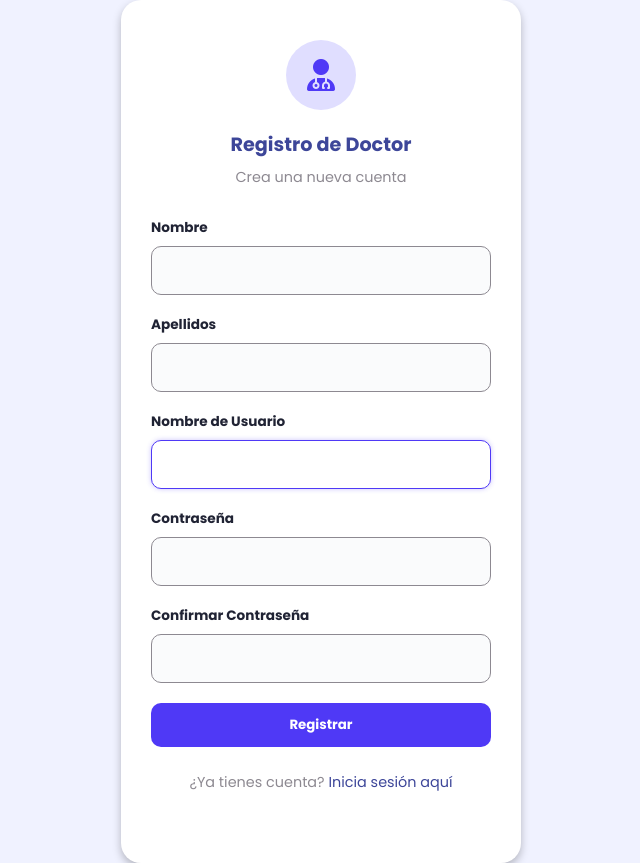
After one commit to AlanMtz02/Proyecto-Integrador-I, a Django app: page /usuarios/registro/ in a window 1280 px wide. The commit adds this page. Shown: the whole page, without its empty margins (319-959 px from the left). Run offline with Django 5.2, Linux system fonts and the light colour scheme.

Commit message:
Creacion de registro de doctor

```diff
--- a/config/urls.py
+++ b/config/urls.py
@@ -26,5 +26,7 @@ urlpatterns = [
 
     path('', lambda request: redirect('login')),  # redirige la raíz al login
 
-    path('',include('clinica.urls'))
+    path('',include('clinica.urls')),
+
+    path('usuarios/',include('usuarios.urls'))
 ]
--- a/static/css/estilos.css
+++ b/static/css/estilos.css
@@ -1553,7 +1553,7 @@ tbody tr td {
     padding-top: 10px;
 }
 
-/* Mantenemos tu regla de labels para que se vea idéntico */
+/* Mantenemos regla de labels para que se vea idéntico */
 #consulta p label {
     display: block;
     font-size: 11px;
@@ -1634,6 +1634,10 @@ tbody tr td {
     margin-bottom: 30px;
 }
 
+.login_subtitle a{
+    text-decoration: none;
+    color: var(--primario);
+}
 /* Campos de Formulario */
 .login_field_group {
     text-align: left;
--- /dev/null
+++ b/templates/clinica/registrar_doctor.html
@@ -0,0 +1,96 @@
+{% load static %}
+<!DOCTYPE html>
+<html lang="es">
+<head>
+    <meta charset="UTF-8">
+    <title>Registrar Doctor - Sistema de Expediente Clínico</title>
+    <link rel="stylesheet" href="{% static 'css/estilos.css' %}">
+
+    <!-- Font Awesome oficial (versión 6.5.1 estable) -->
+    <link rel="stylesheet" href="https://cdnjs.cloudflare.com/ajax/libs/font-awesome/6.5.1/css/all.min.css" integrity="sha512-DTOQO9RWCH3ppGqcWaEA1BIZOC6xxalwEsw9c2QQeAIftl+Vegovlnee1c9QX4TctnWMn13TZye+giMm8e2LwA==" crossorigin="anonymous" referrerpolicy="no-referrer" />
+
+    <link rel="preconnect" href="https://fonts.googleapis.com">
+    <link rel="preconnect" href="https://fonts.gstatic.com" crossorigin>
+    <link href="https://fonts.googleapis.com/css2?family=Poppins:wght@400;700&display=swap" rel="stylesheet">
+</head>
+<body class="login_body">
+
+<div class="login_container">
+    <div class="login_icon_circle">
+        <i class="fa-solid fa-user-doctor"></i>
+    </div>
+
+    <h2 class="login_title">Registro de Doctor</h2>
+    <p class="login_subtitle">Crea una nueva cuenta</p>
+
+    <form method="post" class="login_form">
+        {% csrf_token %}
+
+        <div class="login_field_group">
+            <label class="login_label">Nombre</label>
+            <div class="login_input_wrapper">
+                {{ form.nombre }}
+            </div>
+            {% for error in form.nombre.errors %}
+                <div class="login_error_message">{{ error }}</div>
+            {% endfor %}
+        </div>
+
+        <div class="login_field_group">
+            <label class="login_label">Apellidos</label>
+            <div class="login_input_wrapper">
+                {{ form.apellidos }}
+            </div>
+            {% for error in form.apellidos.errors %}
+                <div class="login_error_message">{{ error }}</div>
+            {% endfor %}
+        </div>
+
+        <div class="login_field_group">
+            <label class="login_label">Nombre de Usuario</label>
+            <div class="login_input_wrapper">
+                {{ form.username }}
+            </div>
+            {% for error in form.username.errors %}
+                <div class="login_error_message">{{ error }}</div>
+            {% endfor %}
+        </div>
+
+        <div class="login_field_group">
+            <label class="login_label">Contraseña</label>
+            <div class="login_input_wrapper">
+                {{ form.password1 }}
+            </div>
+            {% for error in form.password1.errors %}
+                <div class="login_error_message">{{ error }}</div>
+            {% endfor %}
+        </div>
+
+        <div class="login_field_group">
+            <label class="login_label">Confirmar Contraseña</label>
+            <div class="login_input_wrapper">
+                {{ form.password2 }}
+            </div>
+            {% for error in form.password2.errors %}
+                <div class="login_error_message">{{ error }}</div>
+            {% endfor %}
+        </div>
+
+        {% if form.non_field_errors %}
+        <div class="login_error_message">
+            {% for error in form.non_field_errors %}
+                {{ error }}
+            {% endfor %}
+        </div>
+        {% endif %}
+
+        <div class="login_button_group">
+            <button type="submit" class="login_btn_primary">Registrar</button>
+        </div>
+    </form>
+
+    <p class="login_subtitle">¿Ya tienes cuenta? <a href="{% url 'login' %}">Inicia sesión aquí</a></p>
+</div>
+
+</body>
+</html>
--- a/templates/registration/login.html
+++ b/templates/registration/login.html
@@ -50,9 +50,14 @@
                 </div>
             {% endif %}
 
+
+
             <div class="login_button_group">
                 <button type="submit" class="login_btn_primary">Iniciar Sesión</button>
             </div>
+
+            <p class="login_subtitle">¿No tienes cuenta? <a href="{% url 'registrar_doctor' %}">Regístrate aquí</a></p>
+
 
         </form>
     </div>
--- /dev/null
+++ b/usuarios/forms.py
@@ -0,0 +1,43 @@
+from django import forms
+from django.contrib.auth.forms import UserCreationForm
+from .models import Usuario
+
+#Formulario del doctor
+#Se usa UserCreationForm debido a que ya trae la logica de de usuarios:validacion de contraseñas, hashing,etc
+class RegistroDoctorForm(UserCreationForm):
+    #Ya tiene username,password
+    nombre=forms.CharField(max_length=30,label="Nombre(s)")
+    apellidos=forms.CharField(max_length=150,label="Apellidos")
+
+    #--- Configuracion del formulario ---
+    class Meta:
+        model=Usuario #Asociar el formulario al modelo
+
+        fields=['nombre','apellidos','username','password1','password2']
+
+
+    #--- Validaciones ----
+
+    #Validar que no ingrese un nombre de usuario que ya existe
+    #Siempre es clean_*nombredelcampo*
+    def clean_username(self):
+        #1. Obtener lo que escribio en el campo username
+        username=self.cleaned_data.get('username')
+
+        #2. Si ya esta en uso por otro usuario mandar error
+        if Usuario.objects.filter(username=username).exists():
+            raise forms.ValidationError("Este nombre de usuario ya está en uso.")
+
+        #3. Siempre regresar algo (el campo validado)
+        return username
+
+
+    #Validar que se guarde en la base de datos
+    #Es lo que se ejecuta cuando hace form.save() en la view
+    def save(self, commit=True):
+        usuario = super().save(commit=False)
+        usuario.first_name = self.cleaned_data["nombre"]
+        usuario.last_name = self.cleaned_data["apellidos"]
+        if commit:
+            usuario.save()
+        return usuario
--- a/usuarios/models.py
+++ b/usuarios/models.py
@@ -8,8 +8,8 @@ class Usuario(AbstractUser):
     telefono = models.CharField(max_length=15, null=True, blank=True, verbose_name="Teléfono")
     es_activo = models.BooleanField(default=True, verbose_name="Estatus Activo")
 
-    def __str__(self):
-        # Si tiene cédula, se presenta como Doctor, si no, como Admin
-        if self.cedula:
-            return f"Dr. {self.first_name} {self.last_name}"
-        return f"Admin: {self.username}"
+    # def __str__(self):
+    #     # Si tiene cédula, se presenta como Doctor, si no, como Admin
+    #     if self.cedula:
+    #         return f"Dr. {self.first_name} {self.last_name}"
+    #     return f"Admin: {self.username}"
--- /dev/null
+++ b/usuarios/urls.py
@@ -0,0 +1,6 @@
+from django.urls import path
+from . import views
+
+urlpatterns = [
+    path("registro/", views.registrar_doctor, name="registrar_doctor"),
+]
--- a/usuarios/views.py
+++ b/usuarios/views.py
@@ -1,3 +1,26 @@
-from django.shortcuts import render
+from django.shortcuts import render,redirect
+from django.contrib import messages
+from .forms import RegistroDoctorForm
 
 # Create your views here.
+
+def registrar_doctor(request):
+
+    #Cuando presiona el boton 'Registrar'
+    if request.method=="POST":
+        form=RegistroDoctorForm(request.POST)
+
+        #Validar datos. Se ejecuta la funcionclean_username tambien
+        if form.is_valid():
+            form.save()
+            messages.success(request,"Doctor registrado existosamente. Ya puede iniciar sesión.")
+            return redirect('login')#Ya esta habilitado por defecto por usar el login por defecto de django
+
+
+    #Aun no presiona el boton registrar, pero esta viendo el formulario
+    else:
+        form=RegistroDoctorForm()
+
+    return render(request,'clinica/registrar_doctor.html',{
+        'form':form
+    })
```
